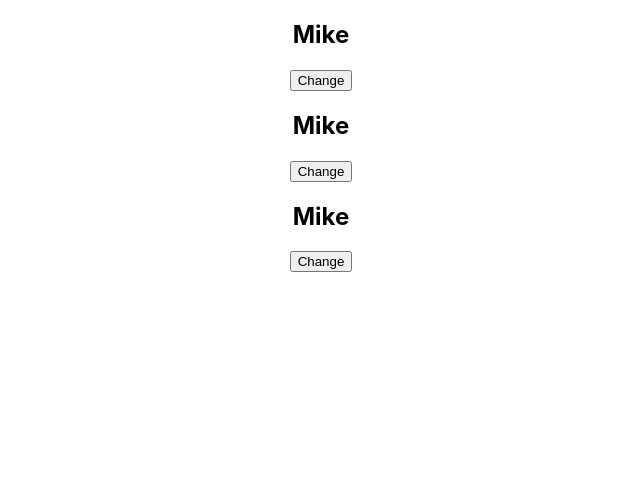
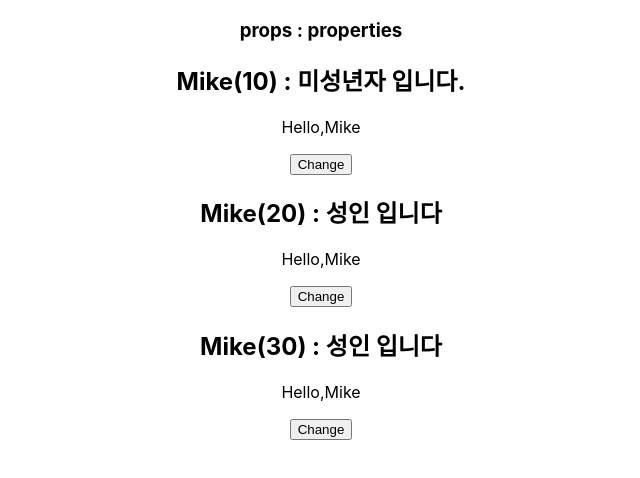
Before and after one commit to ejshin2ya/ReactJS, a React (Create React App) app: page / in a window 1280 px wide. Shown: the top 478 px of the page, without its empty margins (319-959 px from the left). Built offline with nearby package versions, Linux system fonts and the light colour scheme.

Commit message:
React JS # 8 props

```diff
--- a/src/App.js
+++ b/src/App.js
@@ -5,9 +5,10 @@
 function App() {
   return (
     <div className="App">
-      <Hello />
-      <Hello />
-      <Hello />
+      <h3>props : properties</h3>
+      <Hello age={10} />
+      <Hello age={20} />
+      <Hello age={30} />
     </div>
   );
 }
--- a/src/component/Hello.js
+++ b/src/component/Hello.js
@@ -1,20 +1,22 @@
 import { useState } from "react";
+import UserName from "./UserName";
 
-export default function Hello() {
+export default function Hello({ age }) {
   // let name = "Mike";
   const [name, setName] = useState("Mike"); //useState 배열 반환
-  // function changeName() {
-  // const newName = name === "Mike" ? "Jane" : "Mike";
-  // console.log(name);
-  // document.getElementById("name").innerText = name;
-  // setName(name === "Mike" ? "Jane" : "Mike");
-  // }
+  // const [age, setAge] = useState(props.age);
+  const msg = age > 19 ? "성인 입니다" : "미성년자 입니다.";
+
   return (
     <div>
-      <h2 id="name">{name}</h2>
+      <h2 id="name">
+        {name}({age}) : {msg}
+      </h2>
+      <UserName name={name} />
       <button
         onClick={() => {
           setName(name === "Mike" ? "Jane" : "Mike");
+          // setAge(age + 1);
         }}
       >
         Change
--- /dev/null
+++ b/src/component/UserName.js
@@ -0,0 +1,3 @@
+export default function UserName({ name }) {
+  return <p>Hello,{name}</p>;
+}
```
Also changed, not shown: 2022-04-23-12-56-59.png (added), 1 other file (tests, documents, lock files or other folders).
